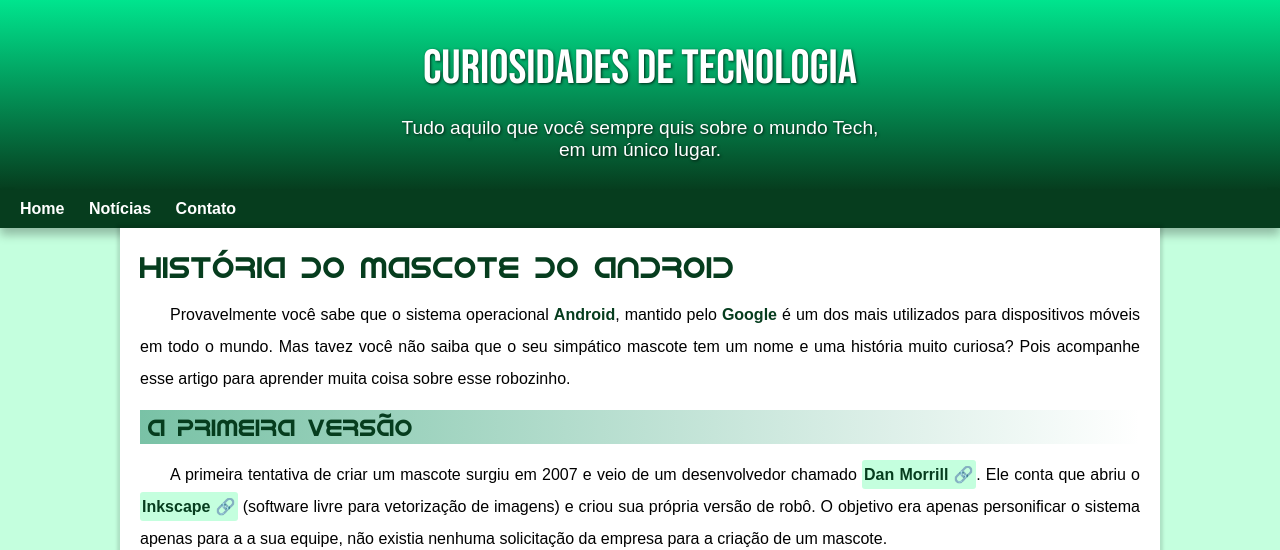
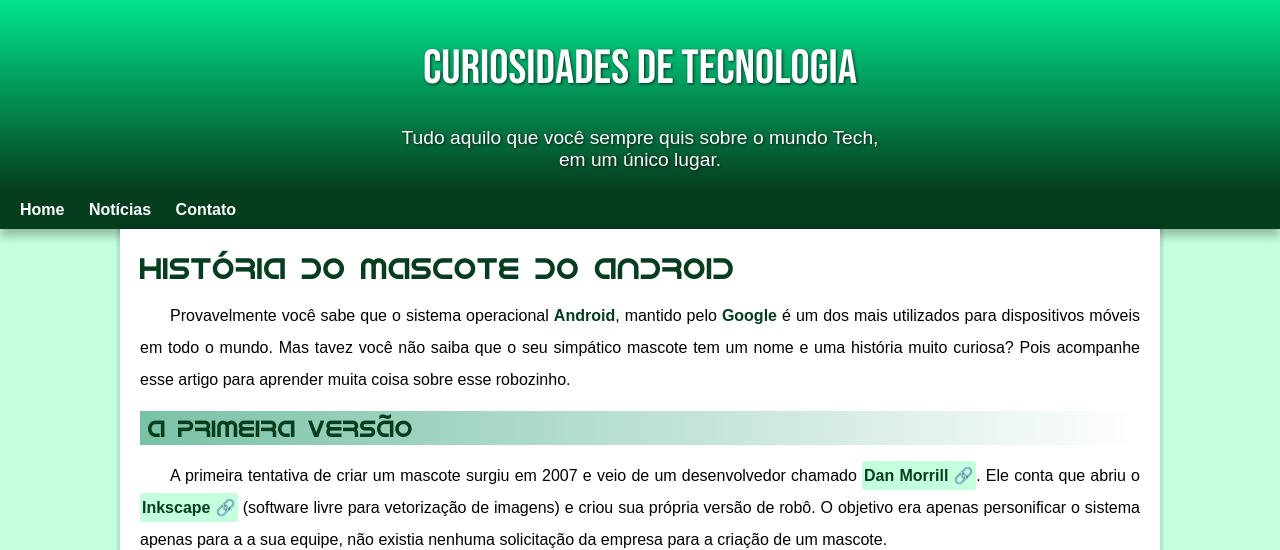
Before and after one commit to gb4lves/html-css, a plain HTML site: page desafios/desafio android/pacote-projeto-d010/android.html in a window 1280 px wide. Shown: the top 550 px of the page. Drawn offline with Linux system fonts and the light colour scheme.

Commit message:
padding issues

```diff
--- a/desafios/desafio android/pacote-projeto-d010/styles/style.css
+++ b/desafios/desafio android/pacote-projeto-d010/styles/style.css
@@ -42,7 +42,7 @@ header > h1 {
     color: white;
     font-family: var(--fontetitulo);
     font-weight: normal;
-    margin-bottom: 20px;
+    margin-bottom: 30px;
     font-size: 3em;
 }
 
@@ -52,8 +52,7 @@ header > p {
     font-size: 1.2em;
     max-width: 500px;
     margin: auto;
-    padding-bottom: 0px;
-    padding: 0px 10px;
+    padding-bottom: 20px;
 }
 
 nav {
```
